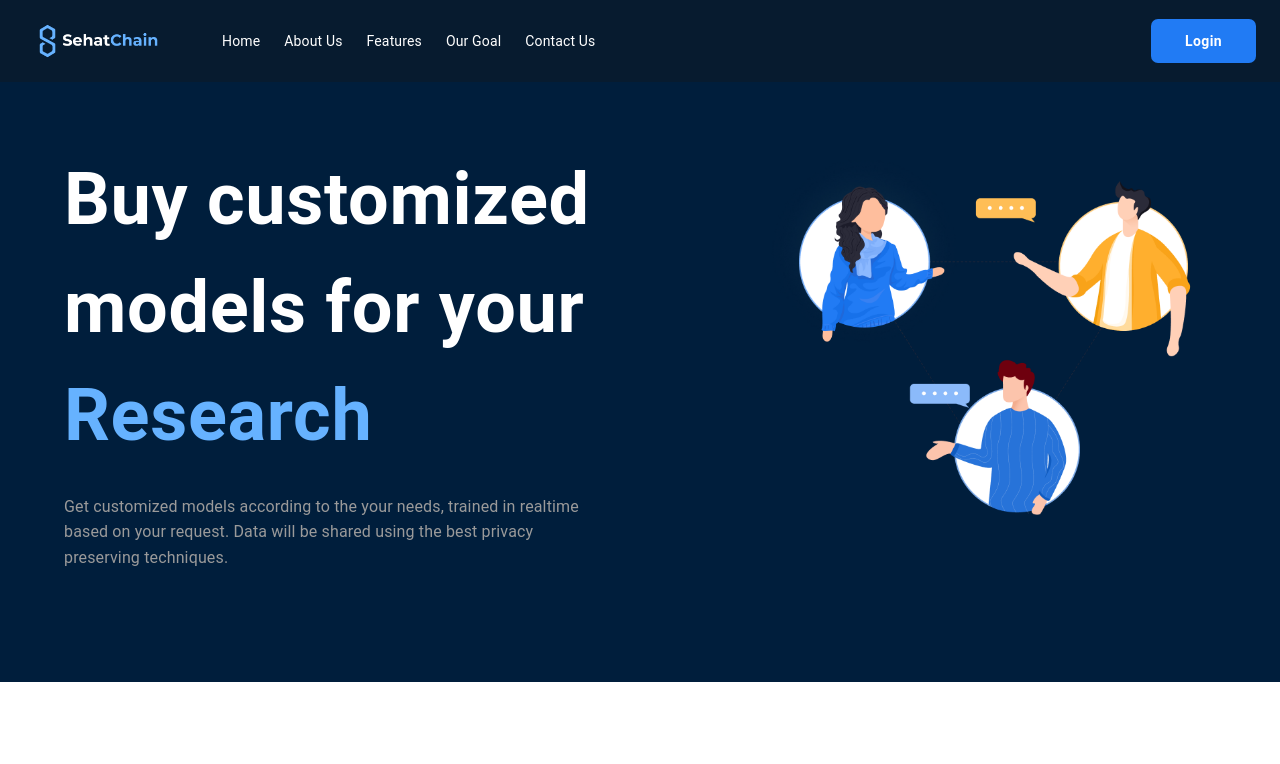
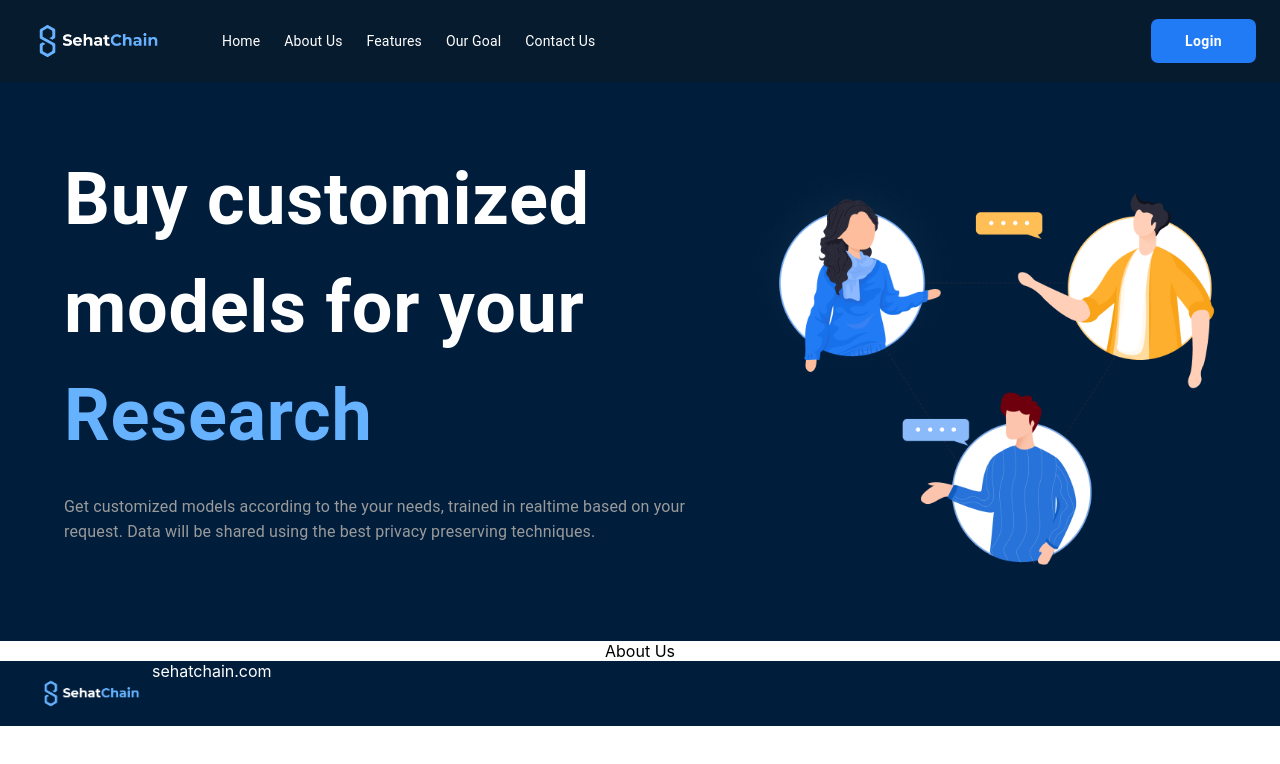
Before and after one commit to abdullahqaisar/sehatchain, a React (Create React App) app: page / in a window 1280 px wide. Shown: the top 764 px of the page. Built offline with nearby package versions, Linux system fonts and the light colour scheme; the HTML template or start-up script is replaced by a standard one.

Commit message:
added foter

```diff
--- /dev/null
+++ b/src/components/main/AboutUs.jsx
@@ -0,0 +1,10 @@
+import * as React from "react";
+
+import { Box, Typography, Grid } from "@mui/material";
+import { Container } from "@mui/system";
+
+const AboutUs = () => {
+  return <div>About Us</div>;
+};
+
+export default AboutUs;
--- /dev/null
+++ b/src/components/main/Footer.jsx
@@ -0,0 +1,49 @@
+import * as React from "react";
+import { Box, Typography } from "@mui/material";
+import { styled } from "@mui/material";
+
+import Logo from "../../assets/images/logos/logo.png";
+
+const Footer = () => {
+  const CustomBox = styled(Box)(({ theme }) => ({
+    backgroundColor: "#001E3C",
+    color: "#fff",
+    padding: theme.spacing(0, 4),
+    display: "flex",
+    [theme.breakpoints.down("md")]: {},
+  }));
+
+  const FooterLogo = styled("img")(({ theme }) => ({
+    maxWidth: "120px",
+    [theme.breakpoints.down("md")]: {},
+  }));
+
+  return (
+    <CustomBox>
+      <FooterLogo src={Logo} alt="logo" align="center" />
+      <Typography
+        variant="p"
+        align="right"
+        justifyContent="center"
+        gutterBottom
+      >
+        sehatchain.com
+      </Typography>
+      {/* <Box sx={{ flex: "1", textAlign: "center" }}>
+
+      </Box> */}
+      {/* <Box sx={{ flex: "1", textAlign: "center" }}>
+        <Typography variant="p" align="left" gutterBottom>
+          sehatchain.com
+        </Typography>
+      </Box>
+      <Box sx={{ flex: "1", textAlign: "center" }}>
+        <Typography variant="p" align="left" gutterBottom>
+          sehatchain.com
+        </Typography>
+      </Box> */}
+    </CustomBox>
+  );
+};
+
+export default Footer;
--- a/src/components/main/Hero.jsx
+++ b/src/components/main/Hero.jsx
@@ -1,24 +1,11 @@
 import * as React from "react";
-import Navbar from "./Navbar";
 
-import { Box, Button, styled, Typography, Grid } from "@mui/material";
+import { Box, Typography, Grid } from "@mui/material";
 import { Container } from "@mui/system";
 
 import heroImage from "../../assets/images/hero.png";
 
 const Hero = () => {
-  const CustomBox = styled(Box)(({ theme }) => ({
-    display: "flex",
-    justifyContent: "center",
-    marginTop: theme.spacing(3),
-    alignItems: "center",
-    textAlign: "center",
-    [theme.breakpoints.down("md")]: {
-      flexDirection: "column",
-      alignItems: "center",
-      textAlign: "center",
-    },
-  }));
   return (
     <Box
       id="hero"
@@ -26,7 +13,7 @@ const Hero = () => {
         backgroundColor: "#001E3C",
         position: "relative",
         pt: 4,
-        pb: { xs: 8, md: 10 },
+        pb: { xs: 8, md: 8 },
       }}
     >
       <Container maxWidth="lg">
@@ -83,7 +70,7 @@ const Hero = () => {
                   </Typography>
                 </Typography>
               </Box>
-              <Box sx={{ mb: 4, width: { xs: "100%", md: "80%" } }}>
+              <Box sx={{ mb: 4, width: { xs: "100%", md: "7" } }}>
                 <Typography sx={{ color: "#9A9A9A", lineHeight: 1.6 }}>
                   {
                     "Get customized models according to the your needs, trained in realtime based on your request. Data will be shared using the best privacy preserving techniques."
@@ -92,18 +79,20 @@ const Hero = () => {
               </Box>
             </Box>
           </Grid>
-          <Grid item xs={12} md={5} sx={{ position: "relative" }}>
-            <Box
-              sx={{ alignItems: "center", textAlign: "center" }}
-            >
+          <Grid
+            container
+            alignItems="center"
+            justify="center"
+            item
+            xs={12}
+            md={5}
+          >
+            <Box>
               <img
                 src={heroImage}
                 alt="hero"
                 style={{
-                  maxWidth: "90%",
-                  marginBottom: "2rem",
-                  padding: "0, 10rem",
-
+                  maxWidth: "100%",
                   justifyContent: "center",
                 }}
               />
--- a/src/components/main/index.js
+++ b/src/components/main/index.js
@@ -7,3 +7,4 @@
 
 export {default as Navbar} from './Navbar'
 export {default as Hero} from './Hero'
+export {default as AboutUs} from './AboutUs'
--- a/src/pages/main/main.jsx
+++ b/src/pages/main/main.jsx
@@ -1,11 +1,14 @@
 import React from "react";
-import { Hero, Navbar } from "../../components/main";
+import { AboutUs, Hero, Navbar } from "../../components/main";
+import Footer from "../../components/main/Footer";
 
 export default function Main() {
   return (
     <div>
       <Navbar />
       <Hero />
+      <AboutUs />
+      <Footer />
     </div>
   );
 }
```
